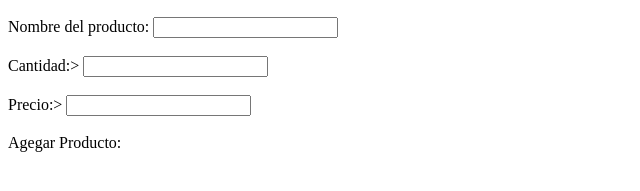
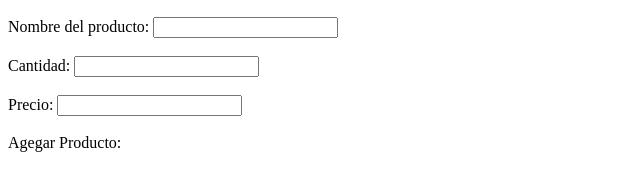
Before and after one commit to brantdoncalvo/Inventarioweb, a plain HTML site: page index.html in a window 1280 px wide. Shown: the part 187-378 px from the top of the page, 0-640 px from the left. Drawn offline with Linux system fonts and the light colour scheme.

Commit message:
ACTUALIZACION

```diff
--- a/index.html
+++ b/index.html
@@ -15,10 +15,10 @@
     <label for="nombre">Nombre del producto:</label>
     <input type="text" id="nombre" name="nombre" required><br><br>
 
-    <label for="cantidad">Cantidad:></label>
+    <label for="cantidad">Cantidad:</label>
     <input type="number" id="cantidad" name="cantidad" required><br><br>
 
-    <label for="precio">Precio:></label>
+    <label for="precio">Precio:</label>
     <input type="number" id="precio" name="precio" step="0.01" required><br><br>
 
     <buton type="submit">Agegar Producto:</buton>
```
